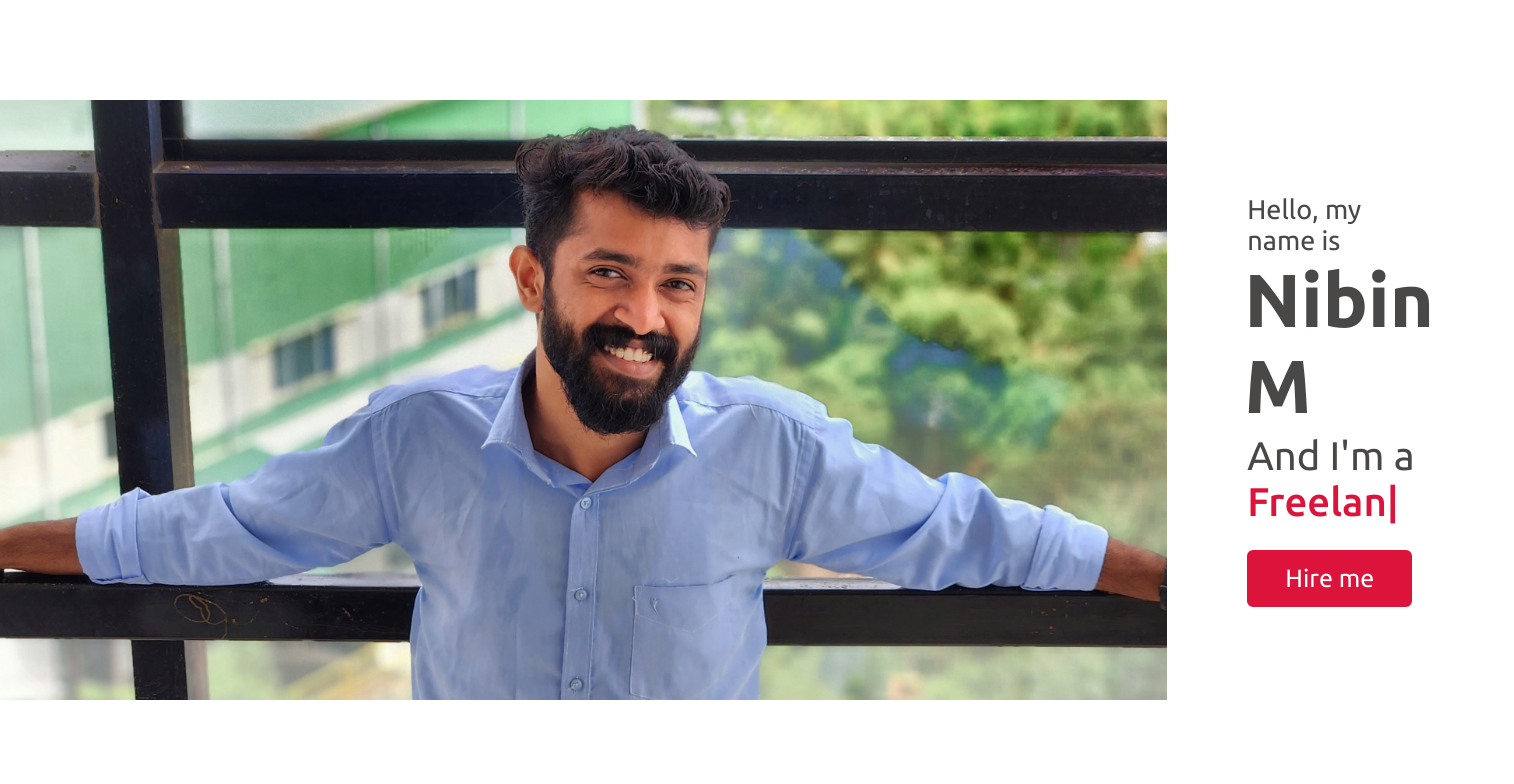
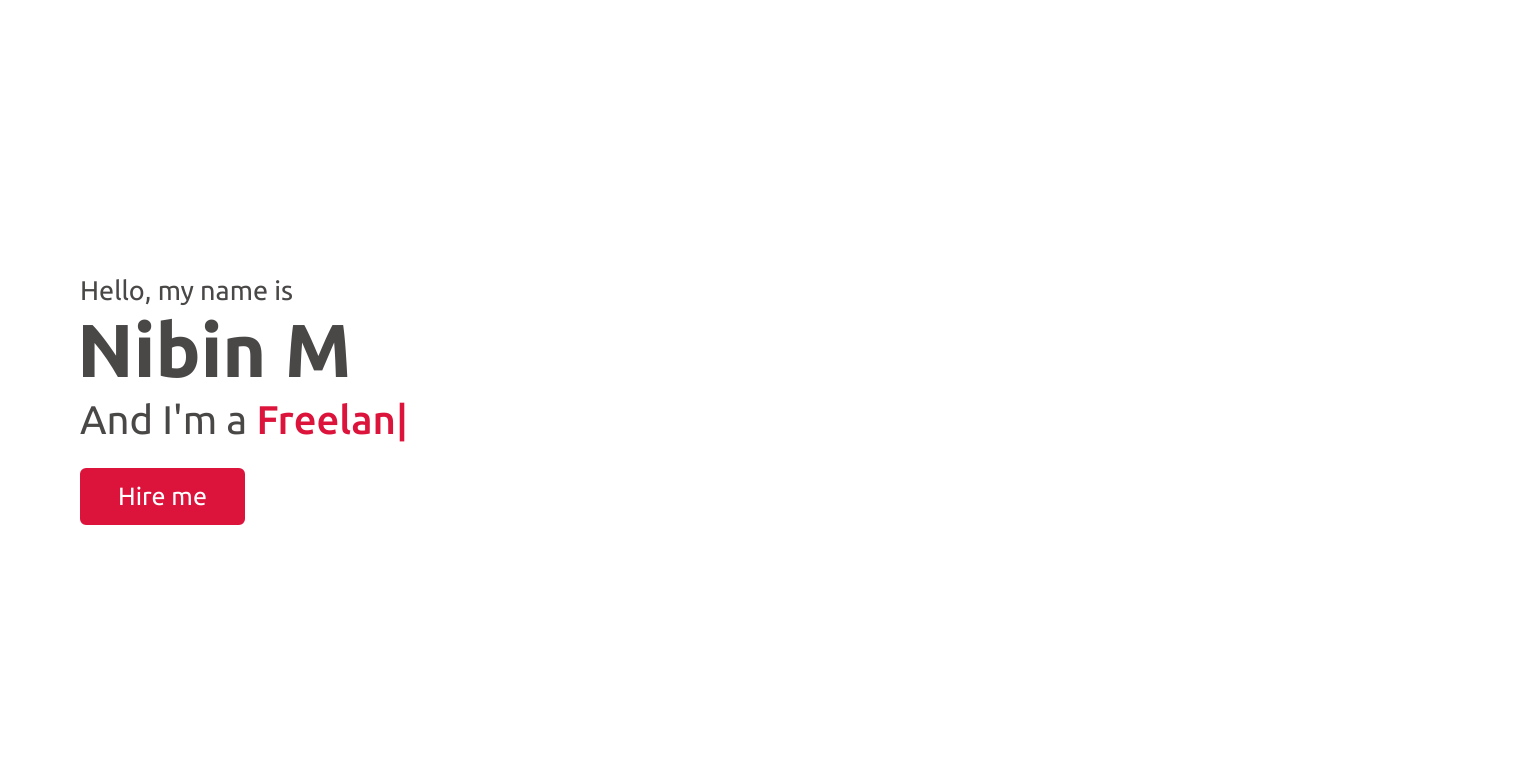
Before and after one commit to NibinManikandan/portfolio, a plain HTML site: page index.html in a window 1280 px wide. Shown: the top 784 px of the page, 1514 px wide, since content can reach past the window. Drawn offline with nearby package versions, Linux system fonts and the light colour scheme.

Commit message:
Update index.html

```diff
--- a/index.html
+++ b/index.html
@@ -43,7 +43,6 @@
 
     <!-- home section start -->
     <section class="home" id="home">
-        <img  src="img/back.jpeg" alt="#"/>
         <div class="max-width">
             <div class="home-content">
                 <div class="text-1">Hello, my name is</div>
```
